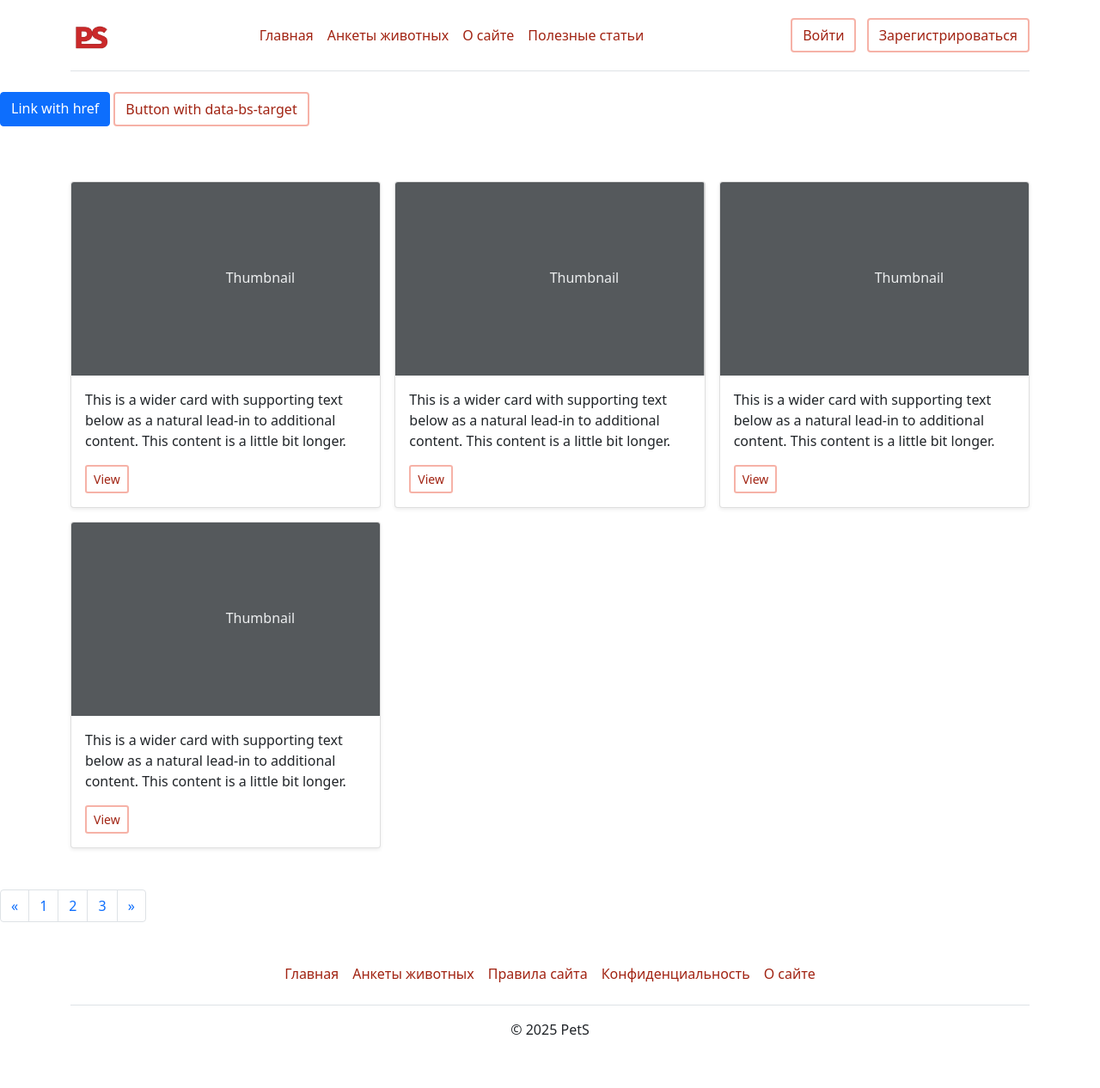
After one commit to waire-p/PetS, a Flask app: page /pets in a window 1280 px wide. The commit adds this page. Shown: the whole page at 86% size. Run offline with Flask 3, Linux system fonts and the light colour scheme.

Commit message:
Каталог питомцев на html

```diff
--- a/main.py
+++ b/main.py
@@ -9,5 +9,11 @@ app = Flask(__name__)
 def main_page():
     return render_template('base.html')
 
+
+@app.route('/pets')
+def pet_catalog():
+    return render_template('pet_catalog.html')
+
+
 if __name__ == '__main__':
     app.run(port=8080, host='127.0.0.1')
--- a/static/css/main_page.css
+++ b/static/css/main_page.css
@@ -28,7 +28,10 @@ button:focus.btn, .btn-check:focus+.btn-primary, .btn-primary:focus {
     background-color: #A12312;
     color:white;
     border: 0px;
-    box-shadow: 0 0 0 .25rem white;
+    box-shadow: 0 0 1px #f6b2a7,
+        0 0 2px #f6b2a7,
+        0 0 5px #f6b2a7,
+        0 0 10px #f6b2a7;
 }
 transitions style {
     box-shadow: white 0px 0px 0px 0px;
--- a/templates/base.html
+++ b/templates/base.html
@@ -19,15 +19,15 @@
       </div>
 
       <ul class="nav col-12 col-md-auto mb-2 justify-content-center mb-md-0">
-        <li><a href="#" class="nav-link px-2" id="headerlink">Главная</a></li>
-        <li><a href="#" class="nav-link px-2">Анкеты животных</a></li>
+        <li><a href="/main_page" class="nav-link px-2" id="headerlink">Главная</a></li>
+        <li><a href="/pets" class="nav-link px-2">Анкеты животных</a></li>
         <li><a href="#" class="nav-link px-2">О сайте</a></li>
         <li><a href="#" class="nav-link px-2">Полезные статьи</a></li>
       </ul>
 
       <div class="col-md-3 text-end">
-        <button type="button" class="btn btn-outline-primary me-2">Войти</button>
-        <button type="button" class="btn btn-primary">Зарегистрироваться</button>
+        <button type="button" class="btn btn-outline-danger me-2">Войти</button>
+        <button type="button" class="btn btn-danger">Зарегистрироваться</button>
       </div>
     </header>
     </div>
@@ -35,8 +35,8 @@
     <div class="container">
     <footer class="py-3 my-4">
         <ul class="nav justify-content-center border-bottom pb-3 mb-3">
-            <li class="nav-item"><a href="#" class="nav-link px-2 text-body-secondary">Главная</a></li>
-            <li class="nav-item"><a href="#" class="nav-link px-2 text-body-secondary">Анкеты животных</a></li>
+            <li class="nav-item"><a href="/main_page" class="nav-link px-2 text-body-secondary">Главная</a></li>
+            <li class="nav-item"><a href="/pets" class="nav-link px-2 text-body-secondary">Анкеты животных</a></li>
             <li class="nav-item"><a href="#" class="nav-link px-2 text-body-secondary">Правила сайта</a></li>
             <li class="nav-item"><a href="#" class="nav-link px-2 text-body-secondary">Конфиденциальность</a></li>
             <li class="nav-item"><a href="#" class="nav-link px-2 text-body-secondary">О сайте</a></li>
--- /dev/null
+++ b/templates/pet_catalog.html
@@ -0,0 +1,58 @@
+{% extends "base.html" %}
+
+{% block content %}
+    <p class="d-inline-flex gap-1">
+  <a class="btn btn-primary" data-bs-toggle="collapse" href="#collapseExample" role="button" aria-expanded="false" aria-controls="collapseExample">
+    Link with href
+  </a>
+  <button class="btn btn-primary" type="button" data-bs-toggle="collapse" data-bs-target="#collapseExample" aria-expanded="false" aria-controls="collapseExample">
+    Button with data-bs-target
+  </button>
+</p>
+<div class="collapse" id="collapseExample">
+  <div class="card card-body">
+    Some placeholder content for the collapse component. This panel is hidden by default but revealed when the user activates the relevant trigger.
+  </div>
+</div>
+
+    <div class="album py-5 bg-body-tertiary">
+    <div class="container">
+      <div class="row row-cols-1 row-cols-sm-2 row-cols-md-3 g-3">
+          {% for card in range(4) %}
+            <div class="col">
+              <div class="card shadow-sm">
+                <svg class="bd-placeholder-img card-img-top" width="100%" height="225" xmlns="http://www.w3.org/2000/svg" role="img" aria-label="Placeholder: Thumbnail" preserveAspectRatio="xMidYMid slice"><title>Placeholder</title><rect width="100%" height="100%" fill="#55595c"></rect><text x="50%" y="50%" fill="#eceeef" dy=".3em">Thumbnail</text></svg>
+                <div class="card-body">
+                  <p class="card-text">This is a wider card with supporting text below as a natural lead-in to additional content. This content is a little bit longer.</p>
+                  <div class="d-flex justify-content-between align-items-center">
+                    <div class="btn-group">
+                      <button type="button" class="btn btn-sm btn-outline-danger">View</button>
+                    </div>
+                  </div>
+                </div>
+              </div>
+            </div>
+          {% endfor %}
+      </div>
+    </div>
+  </div>
+
+<!-- Доделать позже -->
+<nav aria-label="Page navigation example">
+  <ul class="pagination">
+    <li class="page-item">
+      <a class="page-link" href="#" aria-label="Previous">
+        <span aria-hidden="true">&laquo;</span>
+      </a>
+    </li>
+    <li class="page-item"><a class="page-link" href="#">1</a></li>
+    <li class="page-item"><a class="page-link" href="#">2</a></li>
+    <li class="page-item"><a class="page-link" href="#">3</a></li>
+    <li class="page-item">
+      <a class="page-link" href="#" aria-label="Next">
+        <span aria-hidden="true">&raquo;</span>
+      </a>
+    </li>
+  </ul>
+</nav>
+{% endblock %}
```
